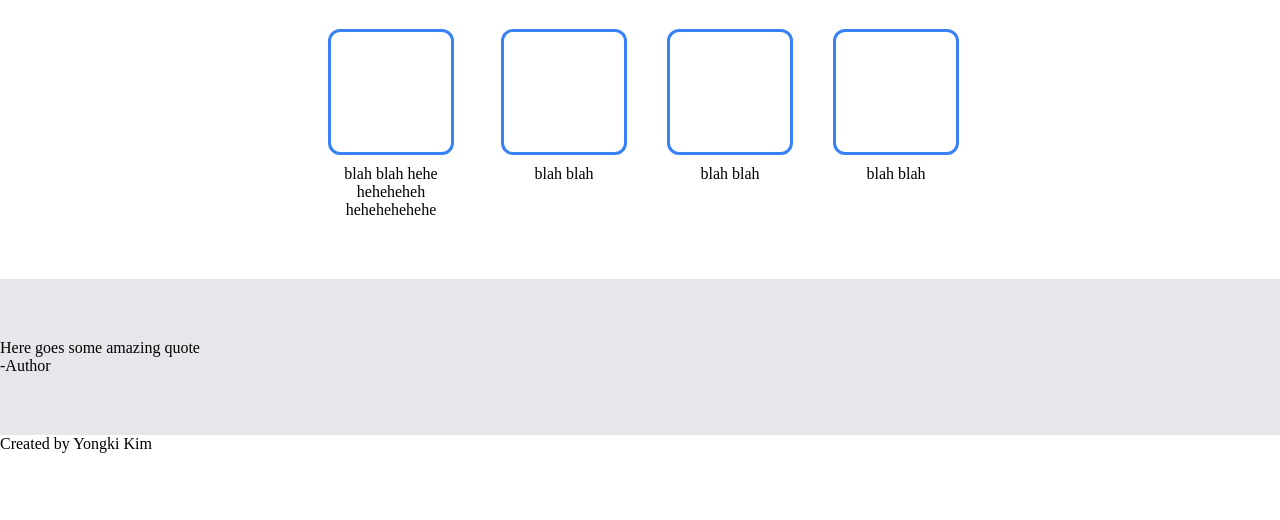
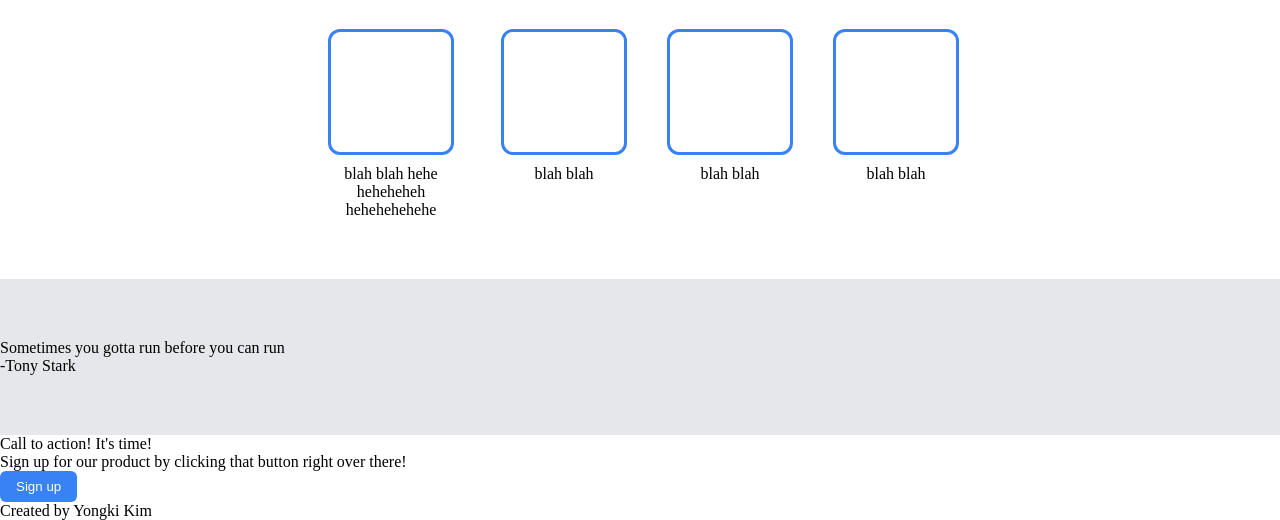
Before and after one commit to yongki95/website_project, a plain HTML site: page index.html in a window 1280 px wide. Shown: the part 535-1055 px from the top of the page. Before the commit the page ends 988 px from the top, so only its background shows below. Drawn offline with Linux system fonts and the light colour scheme.

Commit message:
Add bottom content elements

```diff
--- a/index.html
+++ b/index.html
@@ -58,14 +58,22 @@
                 </div>
             </div>
 
-
         </div>
 
-        <div class="second_container">
-            <div class="quote_container">
-                <div class="quote">Here goes some amazing quote</div>
-                <div class="author">-Author</div>
+        <div class="quote_container">
+            <div class="quote">Sometimes you gotta run before you can run</div>
+            <div class="author">-Tony Stark</div>
+        </div>
+
+        <div class="link_box">
+            <div class="left_box">
+                <div class="catch_phrase">Call to action! It's time!</div>
+                <div class="second_phrase">Sign up for our product
+                    by clicking that button right over there!
+                </div>
             </div>
+
+            <button>Sign up</button>
         </div>
         <div class="footer">
             <div class="text_footer">Created by Yongki Kim</div>
```
